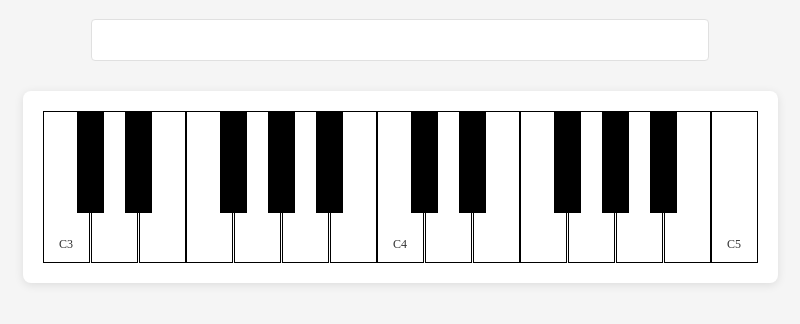
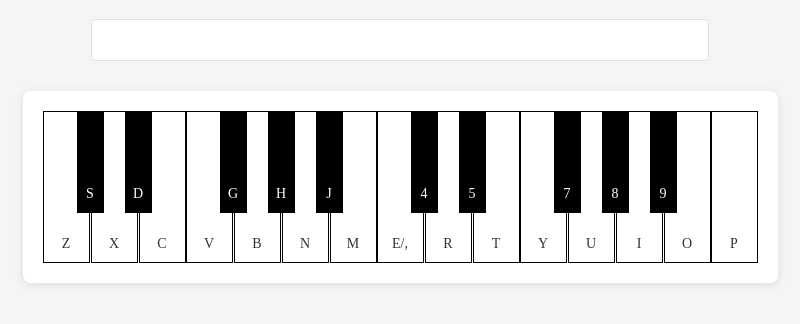
Before and after one commit to TsrmKumoko/Chord-Helper, a plain HTML site: page index.html in a window 1280 px wide. Shown: the part 298-622 px from the top of the page, without its empty margins (240-1040 px from the left). Drawn offline with nearby package versions, Linux system fonts and the light colour scheme.

Commit message:
feat: 添加和弦检测功能并优化钢琴键样式

```diff
--- a/index.html
+++ b/index.html
@@ -6,6 +6,7 @@
     <meta name="viewport" content="width=device-width, initial-scale=1.0">
     <title>Chord Helper</title>
     <script src="https://cdnjs.cloudflare.com/ajax/libs/tone/14.8.49/Tone.js"></script>
+    <script src="https://cdn.jsdelivr.net/npm/tonal/browser/tonal.min.js"></script>
     <link rel="stylesheet" href="styles.css">
 </head>
 
@@ -14,33 +15,34 @@
     <div id="active-notes" class="active-notes"></div>
     <div class="piano">
         <!-- C3 八度 -->
-        <div data-note="C3" class="key"></div>
-        <div data-note="C#3" class="key black-key"></div>
-        <div data-note="D3" class="key"></div>
-        <div data-note="D#3" class="key black-key"></div>
-        <div data-note="E3" class="key"></div>
-        <div data-note="F3" class="key"></div>
-        <div data-note="F#3" class="key black-key"></div>
-        <div data-note="G3" class="key"></div>
-        <div data-note="G#3" class="key black-key"></div>
-        <div data-note="A3" class="key"></div>
-        <div data-note="A#3" class="key black-key"></div>
-        <div data-note="B3" class="key"></div>
+        <!-- 为对应的 C 键添加 data-key 属性 -->
+        <div data-note="C3" data-key="Z" class="key"></div>
+        <div data-note="C#3" data-key="S" class="key black-key"></div>
+        <div data-note="D3" data-key="X" class="key"></div>
+        <div data-note="D#3" data-key="D" class="key black-key"></div>
+        <div data-note="E3" data-key="C" class="key"></div>
+        <div data-note="F3" data-key="V" class="key"></div>
+        <div data-note="F#3" data-key="G" class="key black-key"></div>
+        <div data-note="G3" data-key="B" class="key"></div>
+        <div data-note="G#3" data-key="H" class="key black-key"></div>
+        <div data-note="A3" data-key="N" class="key"></div>
+        <div data-note="A#3" data-key="J" class="key black-key"></div>
+        <div data-note="B3" data-key="M" class="key"></div>
         <!-- C4 八度 -->
-        <div data-note="C4" class="key"></div>
-        <div data-note="C#4" class="key black-key"></div>
-        <div data-note="D4" class="key"></div>
-        <div data-note="D#4" class="key black-key"></div>
-        <div data-note="E4" class="key"></div>
-        <div data-note="F4" class="key"></div>
-        <div data-note="F#4" class="key black-key"></div>
-        <div data-note="G4" class="key"></div>
-        <div data-note="G#4" class="key black-key"></div>
-        <div data-note="A4" class="key"></div>
-        <div data-note="A#4" class="key black-key"></div>
-        <div data-note="B4" class="key"></div>
+        <div data-note="C4" data-key="E/," class="key"></div>
+        <div data-note="C#4" data-key="4" class="key black-key"></div>
+        <div data-note="D4" data-key="R" class="key"></div>
+        <div data-note="D#4" data-key="5" class="key black-key"></div>
+        <div data-note="E4" data-key="T" class="key"></div>
+        <div data-note="F4" data-key="Y" class="key"></div>
+        <div data-note="F#4" data-key="7" class="key black-key"></div>
+        <div data-note="G4" data-key="U" class="key"></div>
+        <div data-note="G#4" data-key="8" class="key black-key"></div>
+        <div data-note="A4" data-key="I" class="key"></div>
+        <div data-note="A#4" data-key="9" class="key black-key"></div>
+        <div data-note="B4" data-key="O" class="key"></div>
         <!-- C5 -->
-        <div data-note="C5" class="key"></div>
+        <div data-note="C5" data-key="P" class="key"></div>
     </div>
     <script src="./script.js"></script>
 </body>
--- a/script.js
+++ b/script.js
@@ -1,5 +1,20 @@
 // 创建复音合成器
-const synth = new Tone.PolySynth().toDestination();
+const synth = new Tone.PolySynth(Tone.FMSynth).toDestination();
+
+// 调整音色参数
+synth.set({
+    harmonicity: 2,
+    modulationIndex: 3,
+    envelope: {
+        attack: 0.02,
+        decay: 0.2,
+        sustain: 0.8,
+        release: 1
+    },
+    modulation: {
+        type: "triangle"
+    }
+});
 
 // 获取所有键
 const keys = document.querySelectorAll('.key');
@@ -10,9 +25,18 @@ const activeNotes = new Set();
 
 // 更新显示的音符
 function updateActiveNotes() {
-    activeNotesDiv.innerHTML = Array.from(activeNotes)
+    const notes = Array.from(activeNotes);
+    activeNotesDiv.innerHTML = notes
         .map(note => `<span class="note-tag">${note}</span>`)
         .join('');
+
+    // 检测和弦
+    if (notes.length >= 2) {
+        const chord = Tonal.Chord.detect(notes);
+        if (chord.length > 0) {
+            activeNotesDiv.innerHTML += ` = <span class="chord-tag">${chord[0]}</span>`;
+        }
+    }
 }
 
 // 切换音符显示状态
--- a/styles.css
+++ b/styles.css
@@ -64,17 +64,24 @@ h1 {
 }
 
 .black-key:active, .black-key.active {
-    background: #333;
+    background: #555;
 }
 
-.key[data-note^="C"]::after {
-    content: attr(data-note);
+.key::after {
+    content: attr(data-key);
     position: absolute;
     bottom: 10px;
     left: 50%;
     transform: translateX(-50%);
-    font-size: 12px;
+    font-size: 14px;
     color: #333;
+}
+
+.black-key::after {
+    content: attr(data-key) !important;
+    font-size: 14px;
+    color: #fff;
+    bottom: 10px;
 }
 
 /* 添加这个选择器来覆盖 C# 的标注 */
@@ -98,6 +105,16 @@ h1 {
     width: 80%;
 }
 
+.chord-tag {
+    display: inline-block;
+    padding: 2px 8px;
+    margin: 0 4px;
+    background: #4CAF50;
+    color: white;
+    border-radius: 4px;
+    font-weight: bold;
+}
+
 .note-tag {
     display: inline-block;
     padding: 2px 8px;
```
